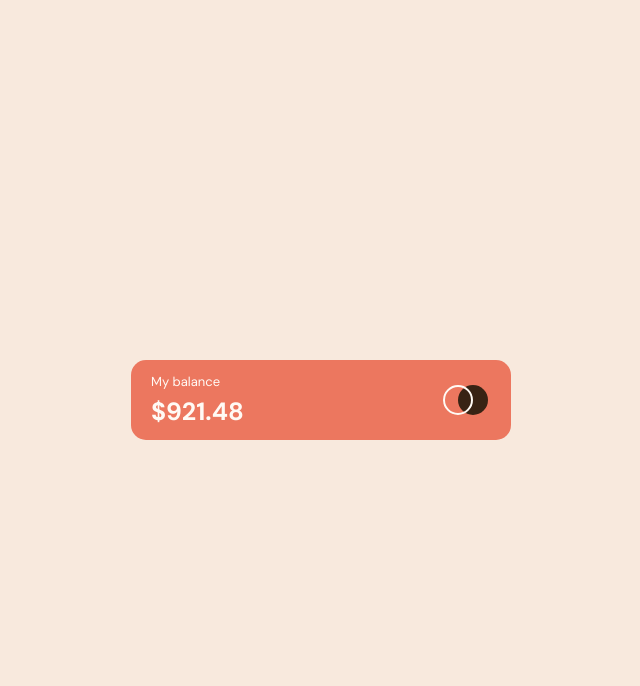
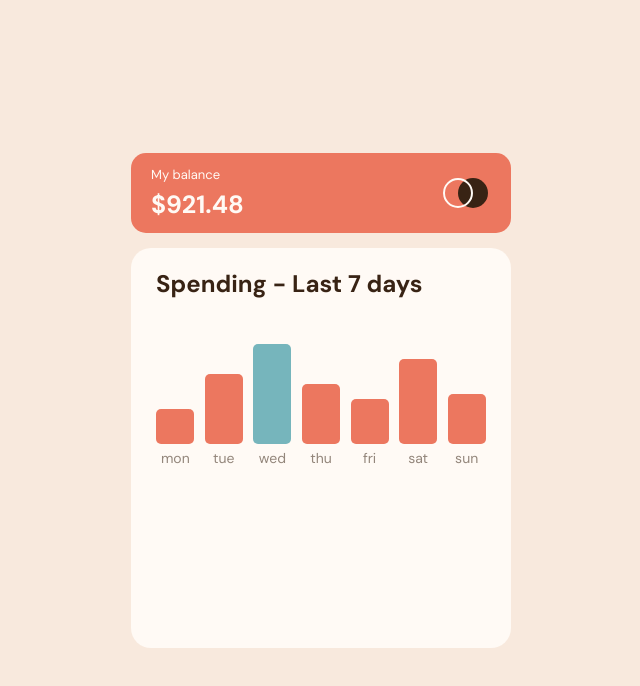
Before and after one commit to Jowkjr/Expenses-chart-component, a plain HTML site: page index.html in a window 1280 px wide. Shown: the whole page, without its empty margins (319-959 px from the left). Drawn offline with Linux system fonts and the light colour scheme.

Commit message:
Columns and days

```diff
--- a/index.html
+++ b/index.html
@@ -21,6 +21,39 @@
         <span class="balance__money">$921.48</span>
         <div class="circle circle__one"></div>
         <div class="circle circle__two"></div>
+      </div>
+      <div class="results">
+        <h1>Spending - Last 7 days</h1>
+        <div class="charts">
+          <div class="chart chart-mon">
+            <div class="column column-mon"></div>
+            <p class="day">mon</p>
+          </div>
+          <div class="chart chart-tue">
+            <div class="column column-tue"></div>
+            <p class="day">tue</p>
+          </div>
+          <div class="chart chart-wed">
+            <div class="column column-wed current"></div>
+            <p class="day">wed</p>
+          </div>
+          <div class="chart chart-thu">
+            <div class="column column-thu"></div>
+            <p class="day">thu</p>
+          </div>
+          <div class="chart chart-fri">
+            <div class="column column-fri"></div>
+            <p class="day">fri</p>
+          </div>
+          <div class="chart chart-sat">
+            <div class="column column-sat"></div>
+            <p class="day">sat</p>
+          </div>
+          <div class="chart chart-sun">
+            <div class="column column-sun"></div>
+            <p class="day">sun</p>
+          </div>
+        </div>
       </div>
     </main>
     <!-- My balance
--- a/style.css
+++ b/style.css
@@ -23,6 +23,7 @@ body {
   height: 80px;
   color: hsl(33, 100%, 98%);
   border-radius: 15px;
+  margin-bottom: 15px;
 }
 
 .balance p {
@@ -58,3 +59,80 @@ body {
   transform: translate(-50%, -50%);
   background-color: hsl(25, 47%, 15%);
 }
+
+.results {
+  display: flex;
+  flex-direction: column;
+  /* justify-content: center; */
+  /* align-items: center; */
+  width: 380px;
+  height: 400px;
+  background-color: hsl(33, 100%, 98%);
+  border-radius: 20px;
+}
+
+h1 {
+  font-size: 24px;
+  font-weight: 700;
+  margin: 20px 0 10px 25px;
+  color: hsl(25, 47%, 15%);
+}
+
+.charts {
+  display: flex;
+  justify-content: space-around;
+  align-items: end;
+  margin: 35px 20px 10px 20px;
+}
+
+.chart {
+  display: flex;
+  flex-direction: column;
+  align-items: center;
+}
+
+.column {
+  width: 38px;
+  border-radius: 5px;
+  height: 80px;
+  background-color: hsl(10, 79%, 65%);
+  margin: 0 auto;
+}
+
+.column-mon {
+  height: 35px;
+}
+
+.column-tue {
+  height: 70px;
+}
+
+.column-wed {
+  height: 100px;
+}
+
+.column-thu {
+  height: 60px;
+}
+
+.column-fri {
+  height: 45px;
+}
+
+.column-sat {
+  height: 85px;
+}
+
+.column-sun {
+  height: 50px;
+}
+
+.column.current {
+  background-color: hsl(186, 34%, 60%);
+}
+
+.day {
+  margin: 5px 0;
+  color: hsl(28, 10%, 53%);
+  font-size: 14px;
+}
```
